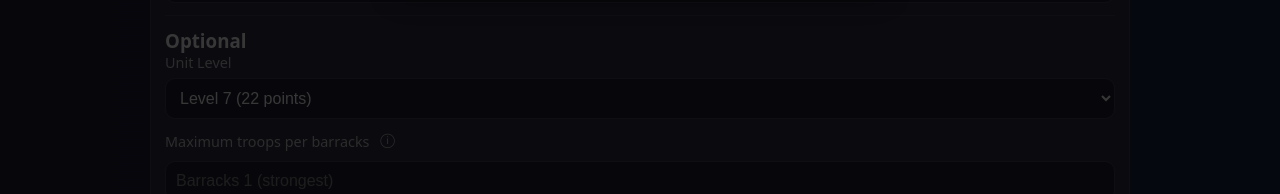
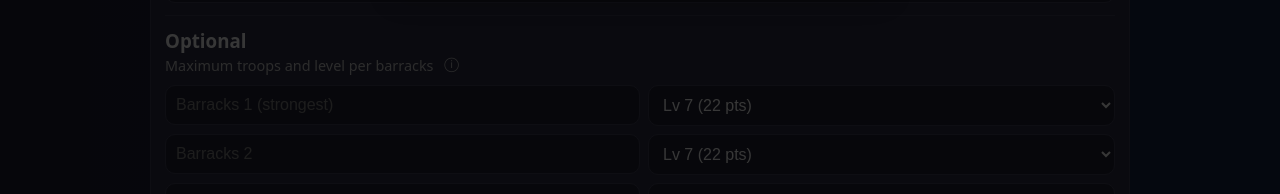
Before and after one commit to Sachmophoclies/last-war, a React (Vite) app: page /last-war/unit-progression in a window 1280 px wide. Shown: the part 604-798 px from the top of the page. Built offline with nearby package versions, Linux system fonts and the light colour scheme.

Commit message:
Removed satchs utilities

```diff
--- a/src/data/version.json
+++ b/src/data/version.json
@@ -1,4 +1,4 @@
 {
-    "version": "2.7.3",
-    "date": "Jan 18, 2026"
+    "version": "2.7.4",
+    "date": "Jun 20, 2026"
 }
--- a/src/pages/ArmsRace/UnitProgression/UnitProgression.jsx
+++ b/src/pages/ArmsRace/UnitProgression/UnitProgression.jsx
@@ -160,8 +160,23 @@ export default function UnitProgression() {
     return getCookie(key) || "";
   });
 
-  // These don't change based on buffed mode
-  const [unitLevel, setUnitLevel] = useState(() => getCookie("unitLevel") || "7");
+  // Per-barracks levels - load from cookies based on buffed mode, with cascading defaults
+  const [barracks1Level, setBarracks1Level] = useState(() => {
+    const key = isBuffed ? "barracks1Level_buffed" : "barracks1Level";
+    return getCookie(key) || "7";
+  });
+  const [barracks2Level, setBarracks2Level] = useState(() => {
+    const key = isBuffed ? "barracks2Level_buffed" : "barracks2Level";
+    return getCookie(key) || "7";
+  });
+  const [barracks3Level, setBarracks3Level] = useState(() => {
+    const key = isBuffed ? "barracks3Level_buffed" : "barracks3Level";
+    return getCookie(key) || "7";
+  });
+  const [barracks4Level, setBarracks4Level] = useState(() => {
+    const key = isBuffed ? "barracks4Level_buffed" : "barracks4Level";
+    return getCookie(key) || "7";
+  });
 
   // Starting Points - session storage only (resets when page is closed)
   const [startingPoints, setStartingPoints] = useState(() => {
@@ -193,10 +208,23 @@ export default function UnitProgression() {
     setCookie(key, totalTrainingTime);
   }, [totalTrainingTime, isBuffed]);
 
-  // Save unitLevel to cookie when it changes
+  // Save per-barracks levels to appropriate cookies based on buffed mode
   useEffect(() => {
-    setCookie("unitLevel", unitLevel);
-  }, [unitLevel]);
+    const key = isBuffed ? "barracks1Level_buffed" : "barracks1Level";
+    setCookie(key, barracks1Level);
+  }, [barracks1Level, isBuffed]);
+  useEffect(() => {
+    const key = isBuffed ? "barracks2Level_buffed" : "barracks2Level";
+    setCookie(key, barracks2Level);
+  }, [barracks2Level, isBuffed]);
+  useEffect(() => {
+    const key = isBuffed ? "barracks3Level_buffed" : "barracks3Level";
+    setCookie(key, barracks3Level);
+  }, [barracks3Level, isBuffed]);
+  useEffect(() => {
+    const key = isBuffed ? "barracks4Level_buffed" : "barracks4Level";
+    setCookie(key, barracks4Level);
+  }, [barracks4Level, isBuffed]);
 
   // Save barracks values to appropriate cookies based on buffed mode
   useEffect(() => {
@@ -379,15 +407,19 @@ export default function UnitProgression() {
     // Calculate exact time per unit (with sub-second precision)
     const timePerUnitSeconds = maxUnits > 0 ? maxTimeSeconds / maxUnits : 0;
 
-    // Look up points per unit based on unit level
-    const ppu = UNIT_POINTS_PER_LEVEL[parseInt(unitLevel, 10)] || UNIT_POINTS_PER_LEVEL[7];
+    // Look up points per unit for each barracks based on their levels
+    const barracksLevels = [barracks1Level, barracks2Level, barracks3Level, barracks4Level];
+    const pointsPerUnitByBarracks = barracksLevels.map(level => {
+      const lvl = parseInt(level, 10);
+      return UNIT_POINTS_PER_LEVEL[lvl] || UNIT_POINTS_PER_LEVEL[7];
+    });
 
     // Calculate true time and strategy
     const trueTimeSeconds = calculateTrueTime(totalTimeSeconds, timePerUnitSeconds);
     const strategy = calculateTrainingStrategy(
       trueTimeSeconds,
       timePerUnitSeconds,
-      ppu,
+      pointsPerUnitByBarracks,
       barracksCapacities,
       startingPointsValue
     );
@@ -398,7 +430,8 @@ export default function UnitProgression() {
         availableTime,
         barracksCapacityStrongest,
         totalTrainingTime,
-        pointsPerUnit: ppu,
+        pointsPerUnitByBarracks,
+        barracksLevels,
         barracksCapacities,
         totalTimeSeconds,
         timePerUnitSeconds,
@@ -444,6 +477,10 @@ export default function UnitProgression() {
       const buffedB2 = getCookie("barracks2_buffed");
       const buffedB3 = getCookie("barracks3_buffed");
       const buffedB4 = getCookie("barracks4_buffed");
+      const buffedB1Level = getCookie("barracks1Level_buffed");
+      const buffedB2Level = getCookie("barracks2Level_buffed");
+      const buffedB3Level = getCookie("barracks3Level_buffed");
+      const buffedB4Level = getCookie("barracks4Level_buffed");
 
       // If buffed cookies are empty, pre-populate with current (unbuffed) values
       if (!buffedCapacity && !buffedTime && !buffedB1 && !buffedB2 && !buffedB3 && !buffedB4) {
@@ -453,6 +490,10 @@ export default function UnitProgression() {
         setBarracks2(barracks2);
         setBarracks3(barracks3);
         setBarracks4(barracks4);
+        setBarracks1Level(barracks1Level);
+        setBarracks2Level(barracks2Level);
+        setBarracks3Level(barracks3Level);
+        setBarracks4Level(barracks4Level);
         setShowingPlaceholderBuffed(true); // Mark as showing placeholder values
       } else {
         // Load from buffed cookies
@@ -462,6 +503,10 @@ export default function UnitProgression() {
         setBarracks2(buffedB2 || "");
         setBarracks3(buffedB3 || "");
         setBarracks4(buffedB4 || "");
+        setBarracks1Level(buffedB1Level || "7");
+        setBarracks2Level(buffedB2Level || "7");
+        setBarracks3Level(buffedB3Level || "7");
+        setBarracks4Level(buffedB4Level || "7");
         setShowingPlaceholderBuffed(false);
       }
     } else {
@@ -472,6 +517,10 @@ export default function UnitProgression() {
       setBarracks2(getCookie("barracks2") || "");
       setBarracks3(getCookie("barracks3") || "");
       setBarracks4(getCookie("barracks4") || "");
+      setBarracks1Level(getCookie("barracks1Level") || "7");
+      setBarracks2Level(getCookie("barracks2Level") || "7");
+      setBarracks3Level(getCookie("barracks3Level") || "7");
+      setBarracks4Level(getCookie("barracks4Level") || "7");
       setShowingPlaceholderBuffed(false);
     }
 
@@ -672,32 +721,12 @@ export default function UnitProgression() {
           <ul className="list">
             <li>
               <label className="field">
-                <span>Unit Level</span>
-                <select
-                  value={unitLevel}
-                  onChange={(e) => setUnitLevel(e.target.value)}
-                >
-                  <option value="1">Level 1 (5 points)</option>
-                  <option value="2">Level 2 (6 points)</option>
-                  <option value="3">Level 3 (7 points)</option>
-                  <option value="4">Level 4 (13 points)</option>
-                  <option value="5">Level 5 (15 points)</option>
-                  <option value="6">Level 6 (19 points)</option>
-                  <option value="7">Level 7 (22 points)</option>
-                  <option value="8">Level 8 (25 points)</option>
-                  <option value="9">Level 9 (28 points)</option>
-                  <option value="10">Level 10 (31 points)</option>
-                </select>
-              </label>
-            </li>
-
-            <li>
-              <label className="field">
                 <span>
-                  Maximum troops per barracks
-                  <InfoIcon text="Enter the maximum capacity for each of your 4 barracks. This helps calculate when barracks will be full during training" />
+                  Maximum troops and level per barracks
+                  <InfoIcon text="Enter the maximum capacity and unit level for each of your 4 barracks. Levels cascade: changing a barracks level updates all lower barracks to match." />
                 </span>
                 <div style={{ display: 'flex', flexDirection: 'column', gap: '8px' }}>
+                  <div style={{ display: 'flex', gap: '8px', alignItems: 'center' }}>
                     <input
                       type="number"
                       placeholder="Barracks 1 (strongest)"
@@ -707,8 +736,33 @@ export default function UnitProgression() {
                         if (showingPlaceholderBuffed) setShowingPlaceholderBuffed(false);
                       }}
                       onKeyDown={handleKeyDown}
-                    style={showingPlaceholderBuffed ? { color: 'var(--text-muted)' } : {}}
+                      style={{ flex: '0 0 50%', ...(showingPlaceholderBuffed ? { color: 'var(--text-muted)' } : {}) }}
                     />
+                    <select
+                      value={barracks1Level}
+                      onChange={(e) => {
+                        const newLevel = e.target.value;
+                        setBarracks1Level(newLevel);
+                        // Cascade to all lower barracks
+                        setBarracks2Level(newLevel);
+                        setBarracks3Level(newLevel);
+                        setBarracks4Level(newLevel);
+                      }}
+                      style={{ flex: 1 }}
+                    >
+                      <option value="1">Lv 1 (5 pts)</option>
+                      <option value="2">Lv 2 (6 pts)</option>
+                      <option value="3">Lv 3 (7 pts)</option>
+                      <option value="4">Lv 4 (13 pts)</option>
+                      <option value="5">Lv 5 (15 pts)</option>
+                      <option value="6">Lv 6 (19 pts)</option>
+                      <option value="7">Lv 7 (22 pts)</option>
+                      <option value="8">Lv 8 (25 pts)</option>
+                      <option value="9">Lv 9 (28 pts)</option>
+                      <option value="10">Lv 10 (31 pts)</option>
+                    </select>
+                  </div>
+                  <div style={{ display: 'flex', gap: '8px', alignItems: 'center' }}>
                     <input
                       type="number"
                       placeholder="Barracks 2"
@@ -718,8 +772,32 @@ export default function UnitProgression() {
                         if (showingPlaceholderBuffed) setShowingPlaceholderBuffed(false);
                       }}
                       onKeyDown={handleKeyDown}
-                    style={showingPlaceholderBuffed ? { color: 'var(--text-muted)' } : {}}
+                      style={{ flex: '0 0 50%', ...(showingPlaceholderBuffed ? { color: 'var(--text-muted)' } : {}) }}
                     />
+                    <select
+                      value={barracks2Level}
+                      onChange={(e) => {
+                        const newLevel = e.target.value;
+                        setBarracks2Level(newLevel);
+                        // Cascade to lower barracks
+                        setBarracks3Level(newLevel);
+                        setBarracks4Level(newLevel);
+                      }}
+                      style={{ flex: 1 }}
+                    >
+                      <option value="1">Lv 1 (5 pts)</option>
+                      <option value="2">Lv 2 (6 pts)</option>
+                      <option value="3">Lv 3 (7 pts)</option>
+                      <option value="4">Lv 4 (13 pts)</option>
+                      <option value="5">Lv 5 (15 pts)</option>
+                      <option value="6">Lv 6 (19 pts)</option>
+                      <option value="7">Lv 7 (22 pts)</option>
+                      <option value="8">Lv 8 (25 pts)</option>
+                      <option value="9">Lv 9 (28 pts)</option>
+                      <option value="10">Lv 10 (31 pts)</option>
+                    </select>
+                  </div>
+                  <div style={{ display: 'flex', gap: '8px', alignItems: 'center' }}>
                     <input
                       type="number"
                       placeholder="Barracks 3"
@@ -729,8 +807,31 @@ export default function UnitProgression() {
                         if (showingPlaceholderBuffed) setShowingPlaceholderBuffed(false);
                       }}
                       onKeyDown={handleKeyDown}
-                    style={showingPlaceholderBuffed ? { color: 'var(--text-muted)' } : {}}
+                      style={{ flex: '0 0 50%', ...(showingPlaceholderBuffed ? { color: 'var(--text-muted)' } : {}) }}
                     />
+                    <select
+                      value={barracks3Level}
+                      onChange={(e) => {
+                        const newLevel = e.target.value;
+                        setBarracks3Level(newLevel);
+                        // Cascade to lower barracks
+                        setBarracks4Level(newLevel);
+                      }}
+                      style={{ flex: 1 }}
+                    >
+                      <option value="1">Lv 1 (5 pts)</option>
+                      <option value="2">Lv 2 (6 pts)</option>
+                      <option value="3">Lv 3 (7 pts)</option>
+                      <option value="4">Lv 4 (13 pts)</option>
+                      <option value="5">Lv 5 (15 pts)</option>
+                      <option value="6">Lv 6 (19 pts)</option>
+                      <option value="7">Lv 7 (22 pts)</option>
+                      <option value="8">Lv 8 (25 pts)</option>
+                      <option value="9">Lv 9 (28 pts)</option>
+                      <option value="10">Lv 10 (31 pts)</option>
+                    </select>
+                  </div>
+                  <div style={{ display: 'flex', gap: '8px', alignItems: 'center' }}>
                     <input
                       type="number"
                       placeholder="Barracks 4"
@@ -740,8 +841,25 @@ export default function UnitProgression() {
                         if (showingPlaceholderBuffed) setShowingPlaceholderBuffed(false);
                       }}
                       onKeyDown={handleKeyDown}
-                    style={showingPlaceholderBuffed ? { color: 'var(--text-muted)' } : {}}
+                      style={{ flex: '0 0 50%', ...(showingPlaceholderBuffed ? { color: 'var(--text-muted)' } : {}) }}
                     />
+                    <select
+                      value={barracks4Level}
+                      onChange={(e) => setBarracks4Level(e.target.value)}
+                      style={{ flex: 1 }}
+                    >
+                      <option value="1">Lv 1 (5 pts)</option>
+                      <option value="2">Lv 2 (6 pts)</option>
+                      <option value="3">Lv 3 (7 pts)</option>
+                      <option value="4">Lv 4 (13 pts)</option>
+                      <option value="5">Lv 5 (15 pts)</option>
+                      <option value="6">Lv 6 (19 pts)</option>
+                      <option value="7">Lv 7 (22 pts)</option>
+                      <option value="8">Lv 8 (25 pts)</option>
+                      <option value="9">Lv 9 (28 pts)</option>
+                      <option value="10">Lv 10 (31 pts)</option>
+                    </select>
+                  </div>
                 </div>
               </label>
             </li>
```
Also changed, not shown: src/components/HamburgerMenu.jsx (+1 -34 lines), src/pages/ArmsRace/UnitProgression/UnitProgressionUtils.jsx (+19 -8 lines), src/pages/Home.jsx (+0 -7 lines). Lines whose indentation alone changed are shown as unchanged.
